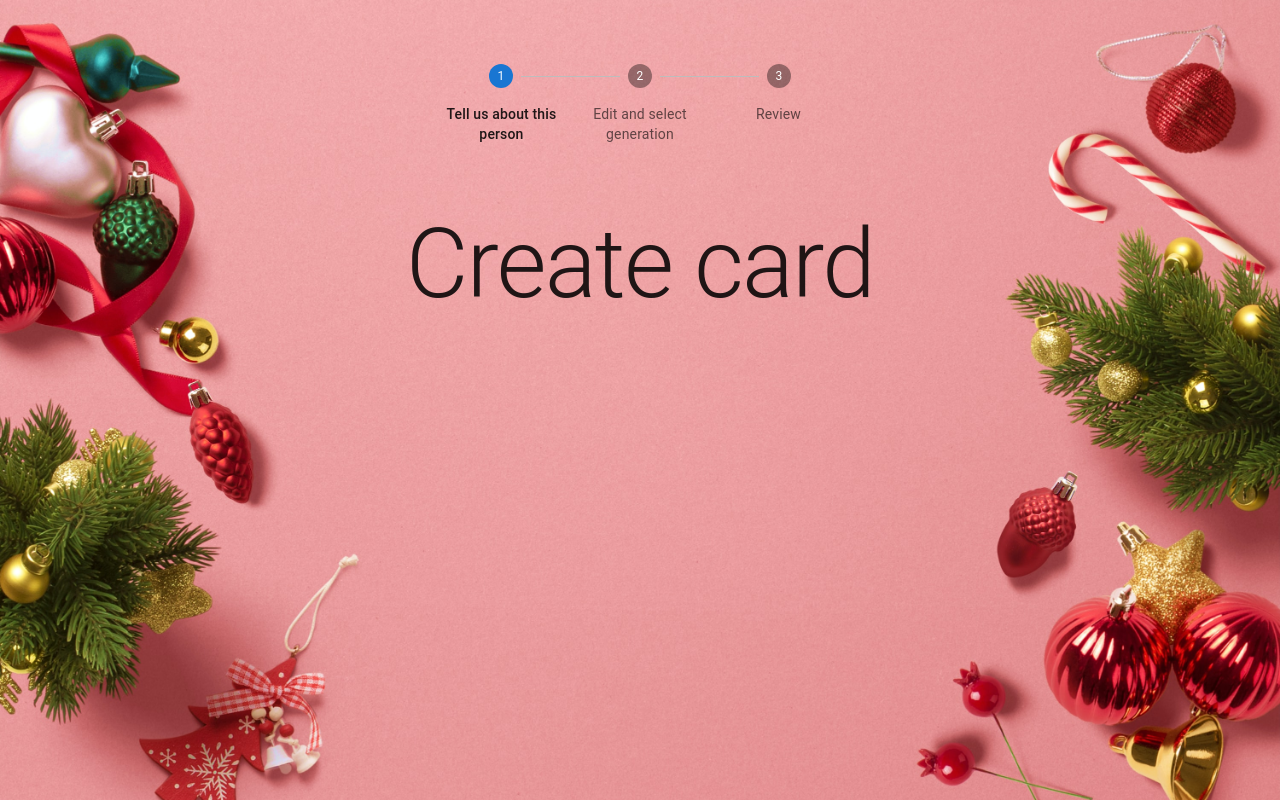
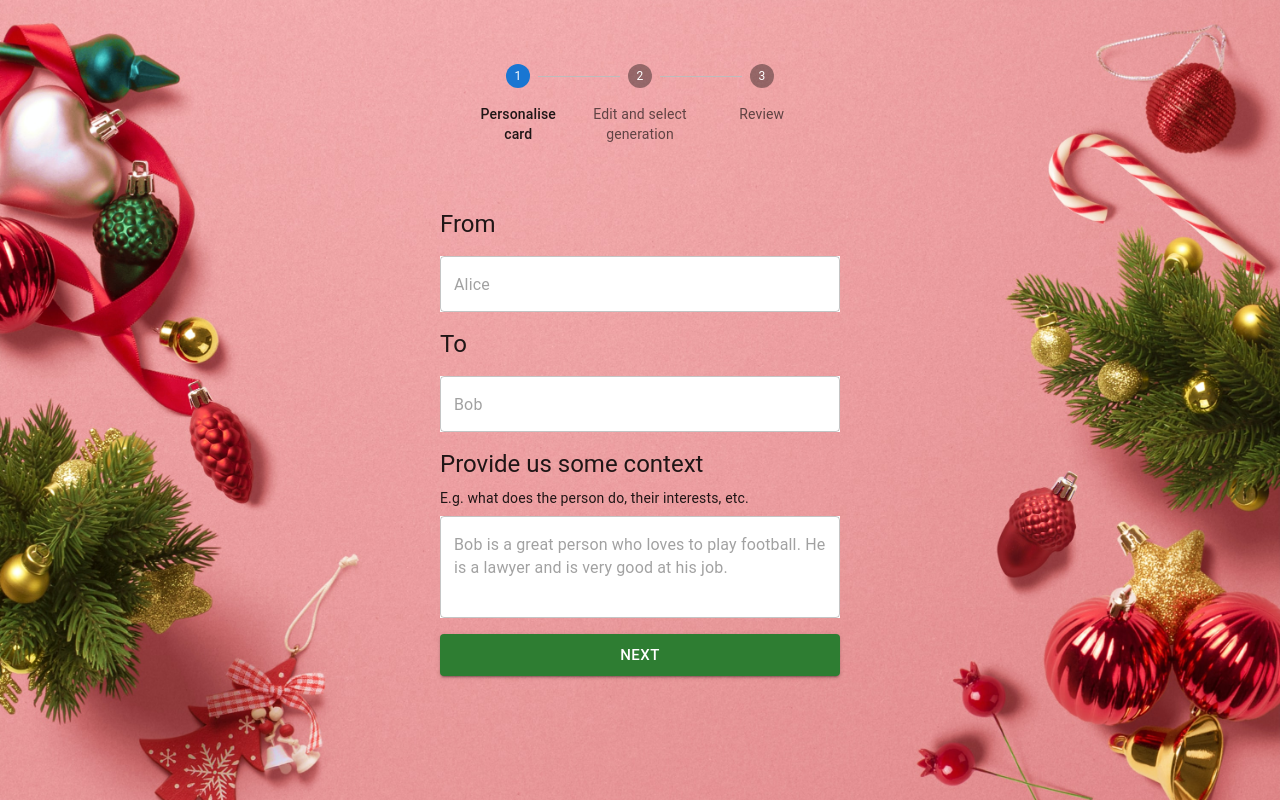
Before and after one commit to r-AI-ndeers/raindeer, a React (Create React App) app in the folder frontend/: page /create in a window 1280 px wide. Built offline with nearby package versions, Linux system fonts and the light colour scheme.

Commit message:
Adds first version of stepper and poem form draft

```diff
--- a/frontend/package.json
+++ b/frontend/package.json
@@ -16,6 +16,7 @@
     "@types/react-dom": "^18.0.0",
     "react": "^18.2.0",
     "react-dom": "^18.2.0",
+    "react-hook-form": "^7.40.0",
     "react-router-dom": "^6.4.5",
     "react-scripts": "5.0.1",
     "typescript": "^4.4.2",
--- a/frontend/src/components/Stepper.tsx
+++ b/frontend/src/components/Stepper.tsx
@@ -1,8 +1,9 @@
 import {Step, StepLabel, Stepper} from "@mui/material";
 
-const steps = ["Tell us about this person", "Edit and select generation", "Review"];
+const steps = ["Personalise card", "Edit and select" +
+" generation", "Review"];
 
-type CreationStage = "input" | "edit" | "review"
+export type CreationStage = "input" | "edit" | "review"
 
 function stepToNumber(step: CreationStage): number {
     switch (step) {
--- a/frontend/src/pages/CreateCard.tsx
+++ b/frontend/src/pages/CreateCard.tsx
@@ -1,12 +1,115 @@
 import React from 'react';
 import mainbackground from '../assets/mainbackground.jpg';
-import {Box, CssBaseline, Typography} from "@mui/material";
-import {CardStepper} from "../components/Stepper";
+import {
+    Box,
+    CssBaseline,
+    Typography,
+    TextField,
+    Stack,
+    Button,
+    BaseTextFieldProps
+} from "@mui/material";
+import {CardStepper, CreationStage} from "../components/Stepper";
+import {Control, Controller, useForm} from 'react-hook-form';
+
+interface UserInput {
+    recipientName: string;
+    senderName: string;
+    context: string;
+}
+
+type InputTextFieldProps = {
+    title: string;
+    control: Control<UserInput, string>;
+    field: keyof UserInput;
+    subtitle?: string;
+} & BaseTextFieldProps;
+
+const InputTextField = ({
+    title,
+    field,
+    subtitle,
+    control,
+    ...textFieldProps
+}: InputTextFieldProps) => {
+
+    return (
+        <Box width={"400px"}>
+            <Stack direction={"column"} gap={"8px"}>
+                <Typography variant={"h5"}>{title}</Typography>
+                <Typography variant={"body2"}>{subtitle}</Typography>
+                <Controller
+                    name={field}
+                    control={control}
+                    render={({field}) =>
+                        <TextField
+                            {...field}
+                            variant={"outlined"}
+                            style={{backgroundColor: "white",}}
+                            {...textFieldProps}
+                        />
+                    }
+                />
+            </Stack>
+        </Box>
+    )
+}
+
+interface PoemInputFormProps {
+    setActiveStep: React.Dispatch<React.SetStateAction<CreationStage>>;
+}
+
+function PoemInputForm({setActiveStep}: PoemInputFormProps) {
+    const {control, handleSubmit, formState: {errors}} = useForm<UserInput>();
+
+    const onSubmit = handleSubmit(data => {
+        console.log(data);
+    });
+
+    return (
+        <form>
+            <Stack direction={"column"} gap={"16px"}>
+                <InputTextField
+                    title={"From"}
+                    field={"senderName"}
+                    control={control}
+                    placeholder={"Alice"}
+                />
+                <InputTextField
+                    title={"To"}
+                    field={"recipientName"}
+                    control={control}
+                    placeholder={"Bob"}
+                />
+                <InputTextField
+                    title={"Provide us some context"}
+                    subtitle={"E.g. what does the person do, their interests, etc."}
+                    field={"context"}
+                    control={control}
+                    multiline={true}
+                    placeholder={"Bob is a great person who loves to play football. He is a lawyer and is very good at his job."}
+                    rows={"3"}
+                />
+                <Button
+                    variant={"contained"}
+                    size={"large"}
+                    style={{backgroundColor: "#2E7D32"}}
+                    onClick={() => {setActiveStep("edit")}}
+                >
+                    Next
+                </Button>
+            </Stack>
+        </form>
+    )
+}
+
 
 export function CreateCard() {
+    const [activeStep, setActiveStep] = React.useState<CreationStage>("input");
+
     return (
         <div>
-      <CssBaseline />
+            <CssBaseline/>
             <Box
                 height="100vh"
                 display="flex"
@@ -18,11 +121,11 @@ export function CreateCard() {
                     backgroundSize: "cover",
                 }}
             >
-          <Box maxWidth={"800px"} display={"flex"} flexDirection={"column"} alignItems={"center"} gap={"64px"}>
-              <CardStepper activeStep={"input"} />
-              <Typography variant="h1">
-                  Create card
-              </Typography>
+                <Box maxWidth={"800px"} display={"flex"} flexDirection={"column"}
+                     alignItems={"center"} gap={"64px"}>
+                    <CardStepper activeStep={activeStep}/>
+                    {activeStep === "input" && <PoemInputForm setActiveStep={setActiveStep}/>}
+                    {activeStep === "edit" && <Typography>Next step</Typography>}
                 </Box>
             </Box>
         </div>
--- a/frontend/src/pages/Home.tsx
+++ b/frontend/src/pages/Home.tsx
@@ -25,7 +25,7 @@ export function Home() {
                   Create personalised cards for people dear to you with AI!
               </Typography>
               <Box>
-                  <Button href={"/create"} variant={"contained"} style={{backgroundColor: "#2E7D32"}}>Create a card</Button>
+                  <Button size="large" href={"/create"} variant={"contained"} style={{backgroundColor: "#2E7D32"}}>Create a card</Button>
               </Box>
           </Box>
       </Box>
```
Also changed, not shown: 1 other file (tests, documents, lock files or other folders). Lines whose indentation alone changed are shown as unchanged.
